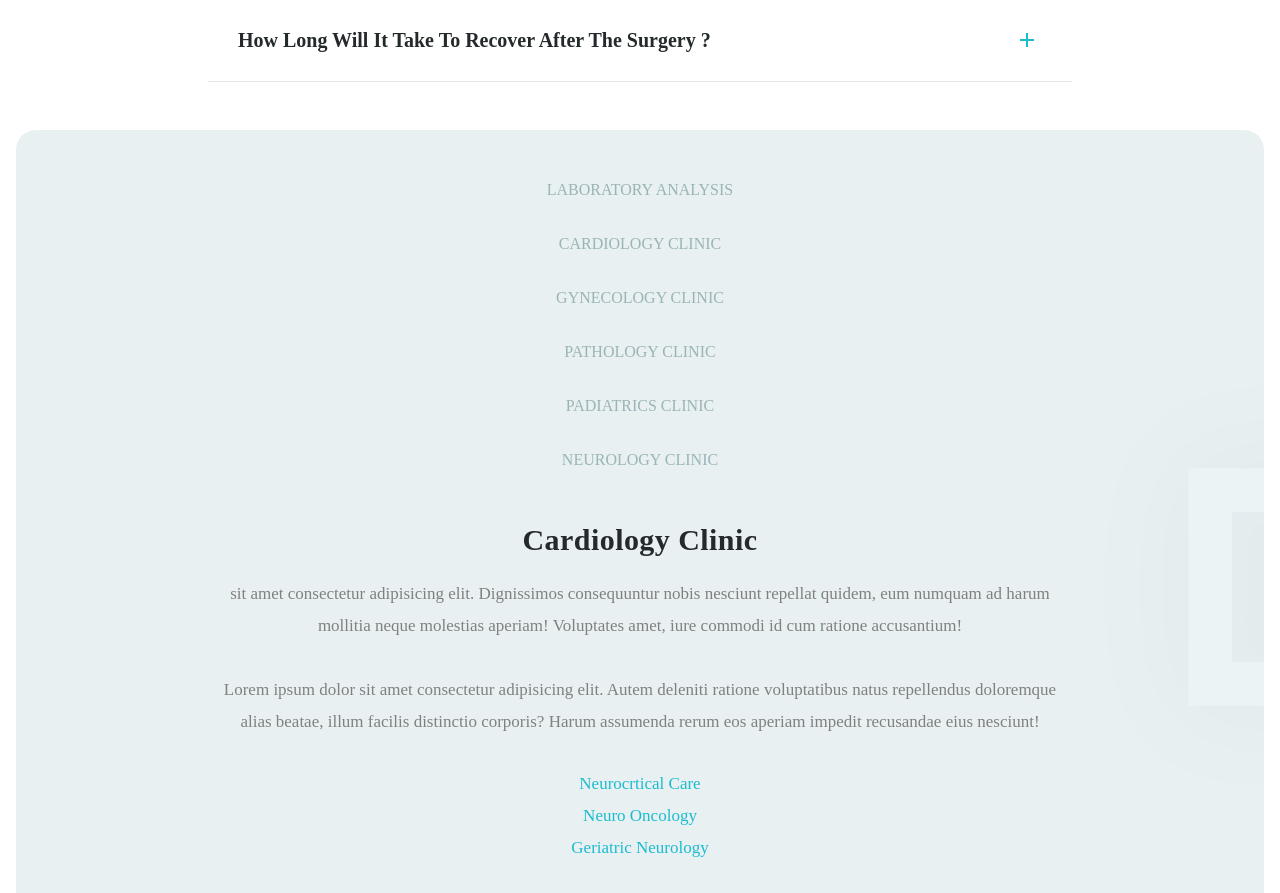
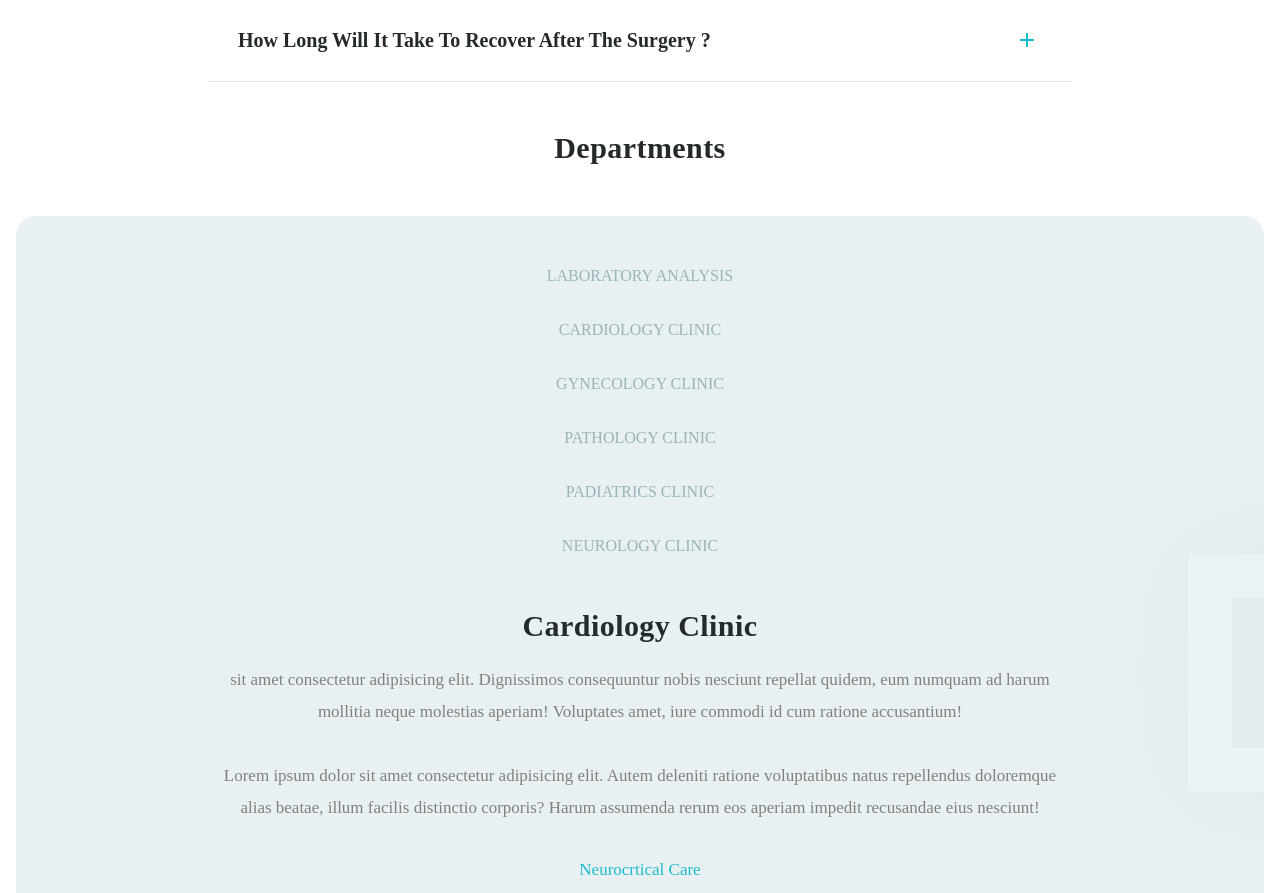
Before and after one commit to Mulubrhan1511/Constaraction, a React (Vite) app in the folder front/: page / in a window 1280 px wide. Shown: the part 3700-4593 px from the top of the page. Built offline with nearby package versions, Linux system fonts and the light colour scheme.

Commit message:
edit the department

```diff
--- a/front/src/components/Departments/Department.jsx
+++ b/front/src/components/Departments/Department.jsx
@@ -21,11 +21,13 @@ const Department = () => {
 
   return (
     <div className='departments section'>
+      <h2 className='faq__title h2 text-center mb-[50px]'>Departments</h2>
       <div
         className='departments__bg bg-departments bg-cover xl:bg-auto bg-center
         bg-no-repeat max-w-[1466px] mx-4 xl:mx-auto rounded-[20px] px-6 xl:px-0 py-12
         xl:pt-[80px] xl:pb-[90px] relative min-h-[588px] flex items-center'
       >
+
         <div className='departments__container container mx-auto'>
           <div className='flex flex-col xl:flex-row gap-x-5'>
             <div
```
